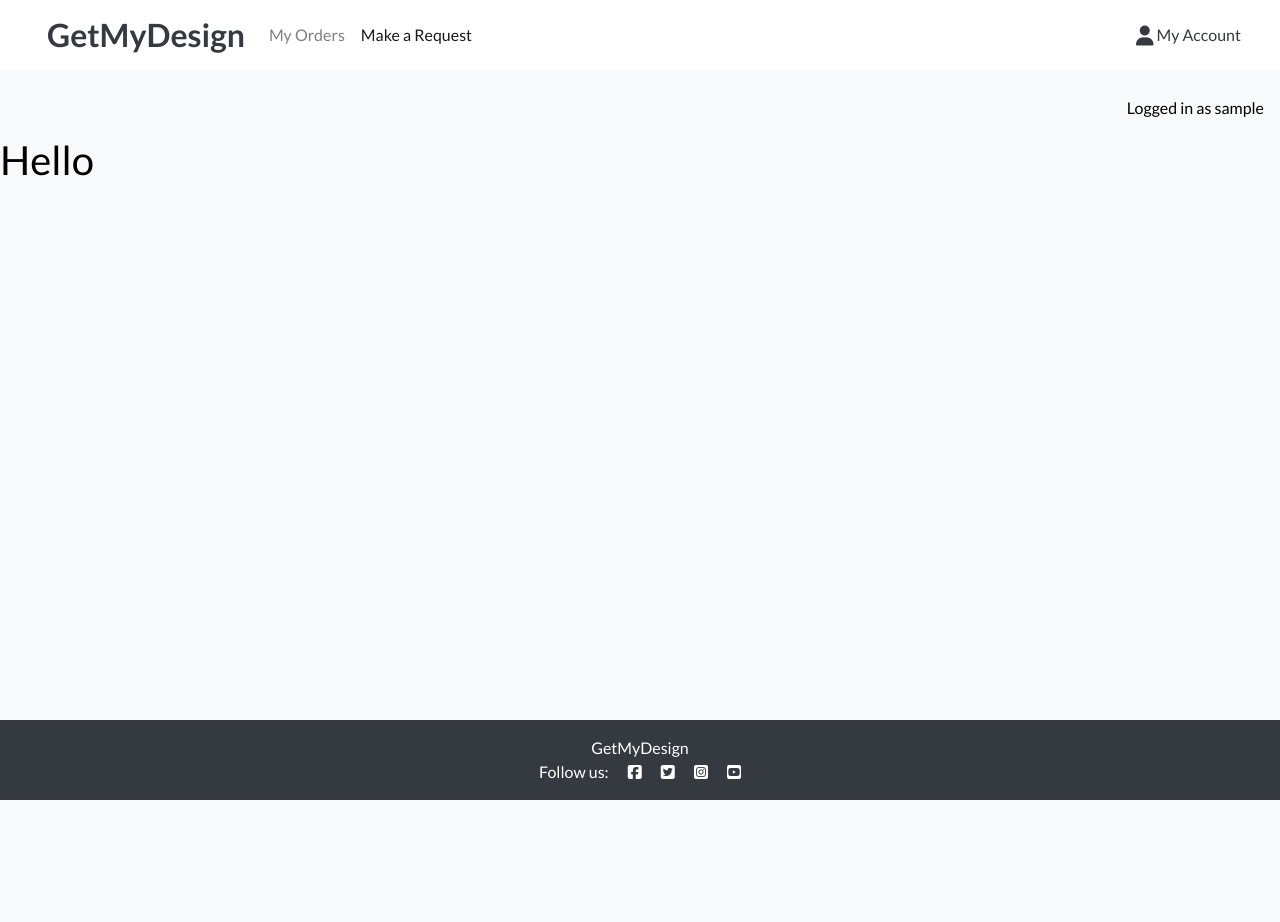
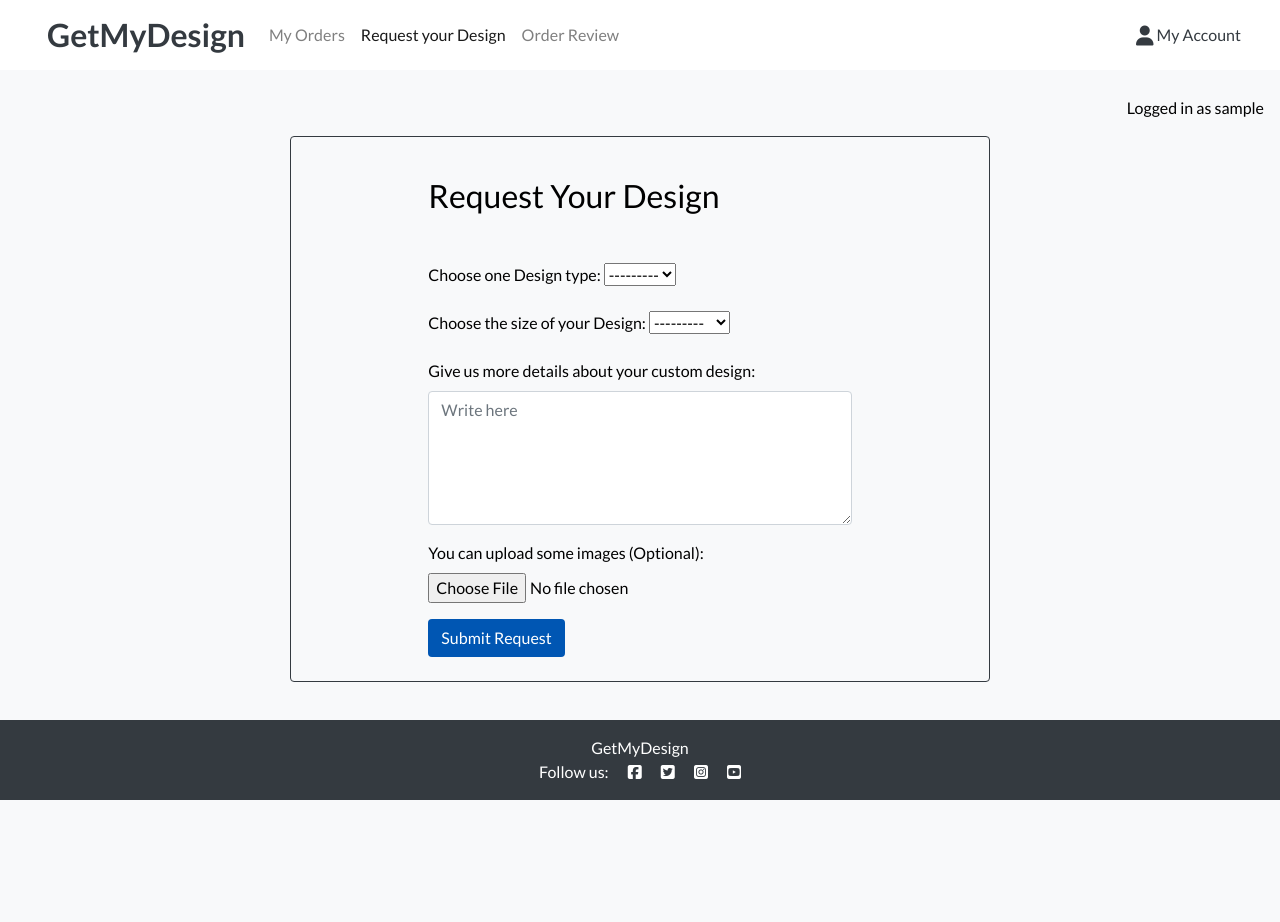
Before and after one commit to Katia-D15/get_my_design, a Django app: page /orders/order in a window 1280 px wide. Shown: the top 922 px of the page. Run offline with Django 4.2, Linux system fonts and the light colour scheme; the visitor is signed in with stand-in values (Sample User, id 1); some libraries are stand-ins or nearby versions.

Commit message:
feat: add order form

```diff
--- /dev/null
+++ b/orders/forms.py
@@ -0,0 +1,26 @@
+from django import forms
+from .models import Order
+
+
+class OrderForm(forms.ModelForm):
+    class Meta:
+        model = Order
+        fields = ['design_type', 'size', 'description', 'field_upload']
+        labels = {
+            'design_type': 'Choose one Design type',
+            'size': 'Choose the size of your Design',
+            'description': 'Give us more details about your custom design',
+            'field_upload': 'You can upload some images (Optional)',
+        }
+
+        widgets = {
+            'description': forms.Textarea(attrs={
+                'class': 'form-control',
+                'rows': 5,
+                'placeholder': 'Write here'
+            }),
+
+            'design_type': forms.Select(attrs={'class': 'form-select'}),
+            'size': forms.Select(attrs={'class': 'form-select'}),
+
+        }
--- a/orders/templates/orders/make_request.html
+++ b/orders/templates/orders/order_review.html
@@ -1,5 +1,7 @@
 {% extends "base.html" %}
 
 {% block content %}
-<h1>Hello</h1>
+<h2>Order Review</h2>
+
+
 {% endblock %}
--- /dev/null
+++ b/orders/templates/orders/request_your_design.html
@@ -0,0 +1,18 @@
+{% extends "base.html" %}
+
+{% block content %}
+<div class="border border-dark rounded p-4 mx-auto custom-max-width">
+<div class="row">
+<div class="col-12 col-sm-10 col-md-8 mt-3 offset-sm-1 offset-md-2">
+<h2 class="mb-5">Request Your Design</h2>
+
+<form method="post" enctype="multipart/form-data">
+    {% csrf_token %}
+    {{ form.as_p}}
+    <button class="btn btn-inicial" type="submit">Submit Request</button>
+
+</form>
+</div>
+</div>
+</div>
+{% endblock %}
--- a/orders/urls.py
+++ b/orders/urls.py
@@ -3,4 +3,5 @@ from . import views
 
 urlpatterns = [
     path("order", views.create_order, name="create_order"),
+    path("review", views.review_order, name="review_order"),
 ]
--- a/orders/views.py
+++ b/orders/views.py
@@ -1,6 +1,32 @@
 from django.shortcuts import render
+from django.contrib.auth.decorators import login_required
+from django.contrib import messages
+from .forms import OrderForm
 
-# Create your views here.
 
+@login_required
 def create_order(request):
-    return render(request, 'orders/make_request.html')
+    '''
+    Create an order with status pending
+    '''
+    if request.method == 'POST':
+        form = OrderForm(request.POST, request.FILES)
+        if form.is_valid():
+            order = form.save(commit=False)
+            order.user = request.user
+            order.status = 'pending'
+            order.save()
+            messages.add_message(request, messages.SUCCESS,
+                                 'Your order was saved successfully'
+                                 )
+            return render(
+                request, 'orders/order_review.html', {'order': order}
+                )
+    else:
+        form = OrderForm()
+
+    return render(request, 'orders/request_your_design.html', {'form': form})
+
+
+def review_order(request):
+    return render(request, 'orders/order_review.html')
--- a/templates/base.html
+++ b/templates/base.html
@@ -3,6 +3,7 @@
 {% url 'home' as home_url %}
 {% url 'account_login' as login%}
 {% url 'create_order' as create_order_url %}
+{% url 'review_order' as review_order_url %}
 
 <!doctype html>
 <html lang="en">
@@ -77,7 +78,10 @@
               <a class="nav-link">My Orders</a>
              </li>
              <li class="nav-item">
-              <a class="nav-link {% if request.path == create_order_url %}active" aria-current="page{% endif %}" href="{% url 'create_order' %}">Make a Request</a>
+              <a class="nav-link {% if request.path == create_order_url %}active" aria-current="page{% endif %}" href="{% url 'create_order' %}">Request your Design</a>
+             </li>
+              <li class="nav-item">
+              <a class="nav-link {% if request.path == review_order_url %}active" aria-current="page{% endif %}" href="{% url 'review_order' %}">Order Review</a>
              </li>
           {% else%}
              <li class="nav-item">
@@ -87,7 +91,7 @@
               <a class="nav-link">Previous Work</a>
              </li>
              <li class="nav-item">
-              <a class="nav-link {% if request.path == login %}active" aria-current="page{% endif %}" href="{% url 'account_login' %}">Request your Design</a>
+              <a class="nav-link {% if request.path == login %}active" aria-current="page{% endif %}" href="{% url 'account_login' %}">Make a Request</a>
              </li>
              {% endif %}
             </ul>
```
Also changed, not shown: media/orders/files/Lua_e_as_estrelas.png (added).
